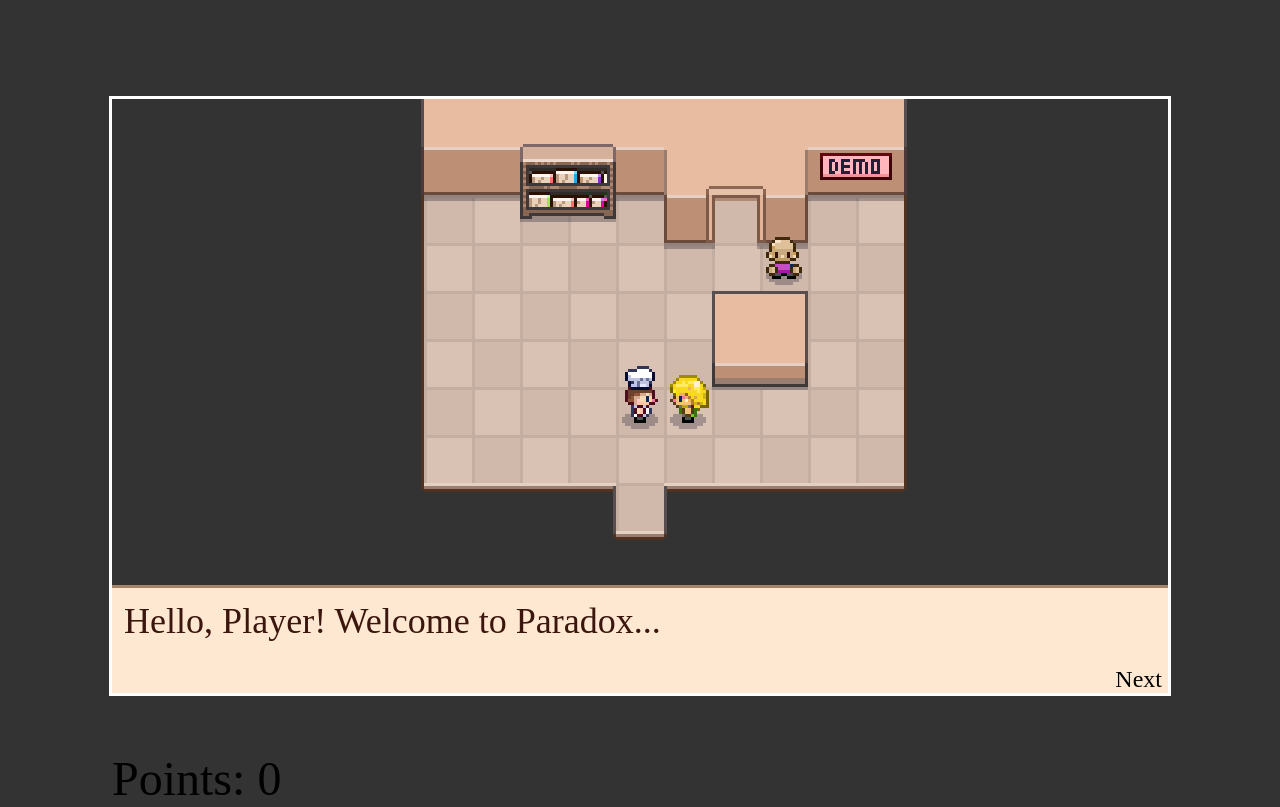
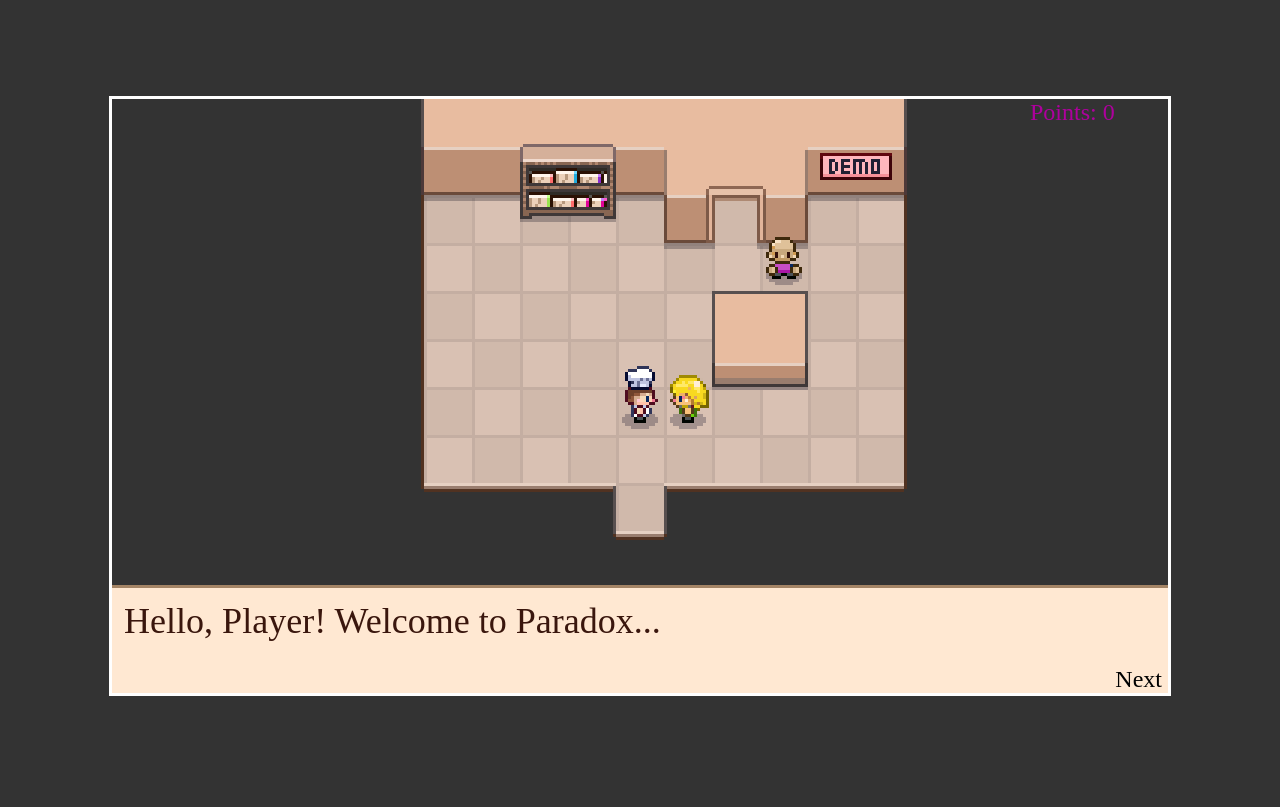
Before and after one commit to ComputerSocietyVITC/paradox-24, a plain HTML site: page index.html in a window 1280 px wide. Drawn offline with Linux system fonts and the light colour scheme.

Commit message:
Hud css --k2k

```diff
--- a/index.html
+++ b/index.html
@@ -4,7 +4,7 @@
 <head>
   <title>Paradox</title>
   <link href="/styles/global.css" type="text/css" rel="stylesheet" />
-  <link href="/styles/Overlay.css" type="text/css" rel="stylesheet" />
+  <link href="/styles/hud.css" type="text/css" rel="stylesheet" />
   <link href="/styles/TextMessage.css" type="text/css" rel="stylesheet" />
   <link href="/styles/SceneTransition.css" type="text/css" rel="stylesheet" />
   <link href="/styles/PauseMenu.css" type="text/css" rel="stylesheet" />
--- /dev/null
+++ b/styles/hud.css
@@ -0,0 +1,15 @@
+.Hud {
+    position: absolute;
+    top: 0;
+    left: 153px;
+    right: 0;
+    bottom: 0;
+    height: 10px;
+    width: 50px;
+    font-size: .5rem;
+    padding: 0px;
+    color: rgb(174, 0, 157);
+    /* background-color: rgb(96, 0, 206); */
+    border-radius: 10px;
+    margin: 0;
+  }
```
